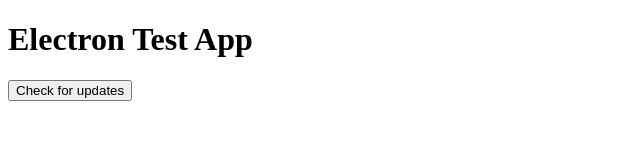
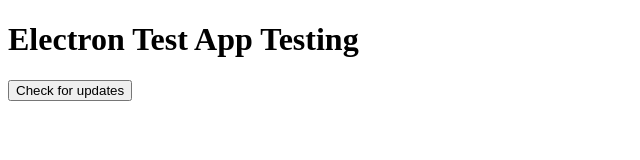
Before and after one commit to chiragsdev/electron-deployment, an Electron app: page index.html in a window 800 px wide. Shown: the whole page, without its empty margins (0-640 px from the left). Drawn offline with Linux system fonts and the light colour scheme; no server answers.

Commit message:
testing new changes

```diff
--- a/index.html
+++ b/index.html
@@ -4,7 +4,7 @@
     <title>Electron Test App</title>
   </head>
   <body>
-    <h1>Electron Test App</h1>
+    <h1>Electron Test App Testing</h1>
 
     <p id="version"></p>
     <p id="status"></p>
```
